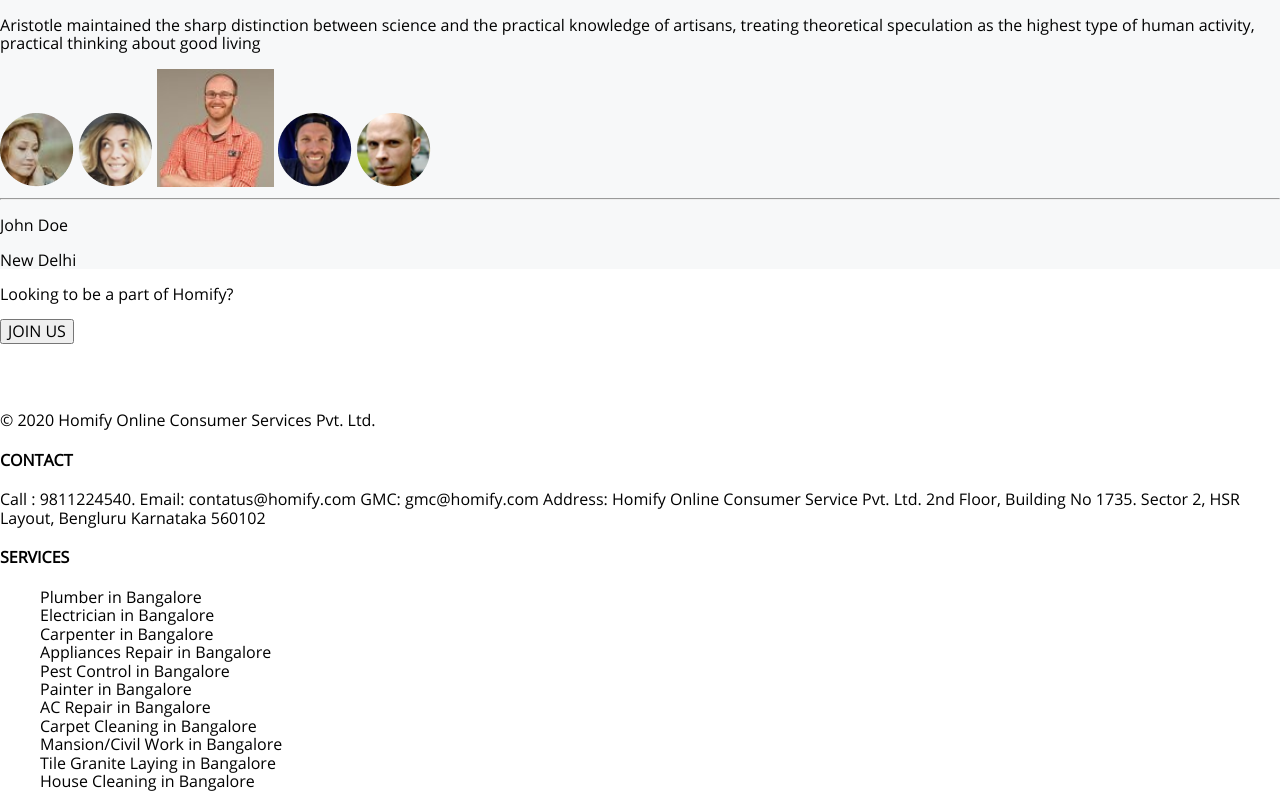
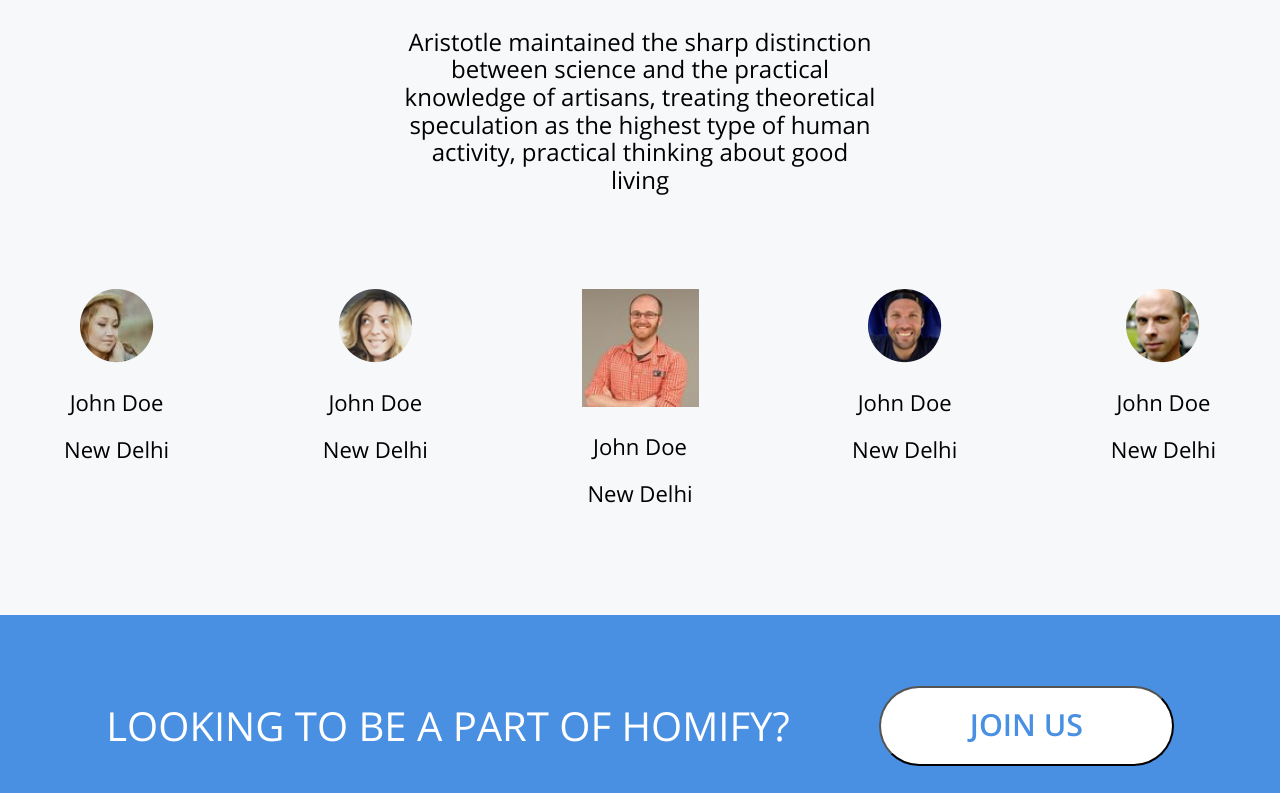
Before and after one commit to MaxTarasevich/LandingPage, a plain HTML site: page index.html in a window 1280 px wide. Shown: the part 3607-4400 px from the top of the page. Drawn offline with Linux system fonts and the light colour scheme.

```diff
--- a/index.html
+++ b/index.html
@@ -156,27 +156,30 @@
 
     <section class="fours-section">
         <h2>Testimonials</h2>
-        <img src="/img/Icon.svg" alt="icon">
-        <p>
+        <img class="fours-section_icon" src="/img/Icon.svg" alt="icon">
+        <p class="fours-section_text">
             Aristotle maintained the sharp distinction between science and the practical
              knowledge of artisans, treating theoretical speculation as the highest type of
               human activity, practical thinking about good living
         </p>
-        <div class="four-section_slayder">
-
-        <img src="/img/Photo1.png" alt="photo">
-        <img src="/img/Photo2.png" alt="photo">
-        <img src="/img/Photo.png" alt="photo">
-        <img src="/img/Photo4.png" alt="photo">
-        <img src="/img/Photo5.png" alt="photo">
+        <div class="four-section_slider">
+            <ul>
+                <li><a href=""> <img src="/img/Photo1.png" alt="photo"> <p>John Doe</p>
+                    <p>New Delhi</p></a></li>
+                <li><a href=""><img src="/img/Photo2.png" alt="photo"> <p>John Doe</p>
+                    <p>New Delhi</p></a></li>
+                <li><a href=""> <img src="/img/Photo.png" alt="photo"> <p>John Doe</p>
+                    <p>New Delhi</p></a></li>
+                <li><a href=""><img src="/img/Photo4.png" alt="photo"> <p>John Doe</p>
+                    <p>New Delhi</p></a></li>
+                <li><a href=""> <img src="/img/Photo5.png" alt="photo"> <p>John Doe</p>
+                    <p>New Delhi</p></a></li>
+            </ul>
         </div>
-        <hr>
-        <p>John Doe</p>
-        <p>New Delhi</p>
 
     </section>
 
-    <section>
+    <section class="fifth-section">
 
         <p>Looking to be a part of Homify?</p>
         <button type="button">JOIN US</button>
@@ -186,7 +189,7 @@
 
 </main>
 
-    <footer>
+    <footer class="footer">
         <section>
 
             <div>
--- a/style.css
+++ b/style.css
@@ -200,3 +200,54 @@ input[type="checkbox"]{
 .fours-section{
     background-color:#f7f8f9;
 }
+.fours-section_icon{
+    display: block;
+    margin: 0 auto;
+}
+.fours-section_text{
+    width: 37%;
+    margin: 1.3em auto 4em ;
+    text-align: center;
+    font-size:1.5rem;
+}
+.four-section_slider{
+    width: 90%;
+    margin: 0 auto;
+    padding-bottom: 4em;
+}
+.four-section_slider ul{
+    display:flex;
+    justify-content: space-between;
+    text-align: center;
+    font-size: 1.38rem;
+    list-style: none;
+    padding: 0;
+}
+/*fifth-section*/
+.fifth-section{
+    background-color: #4a90e2;
+    color:white;
+    display: flex;
+    justify-content: center;
+    align-items: center;
+    font-size:2.5rem ;
+    padding: 3rem 0;
+    text-transform: uppercase;
+}
+.fifth-section button{
+    background-color:white;
+    color:#4a90e2;
+    font-family: "Open Sans Semi Bold";
+    font-size:1.9rem ;
+    width: 23%;
+    height: 5rem;
+    border-radius: 2.5rem;
+    margin-left: 7%;
+}
+/*footer*/
+.footer{
+    max-width: 1440px;
+    margin: 0 auto;
+    background-color:#2c2c2c;
+    color:#9fa3a7;
+}
```
